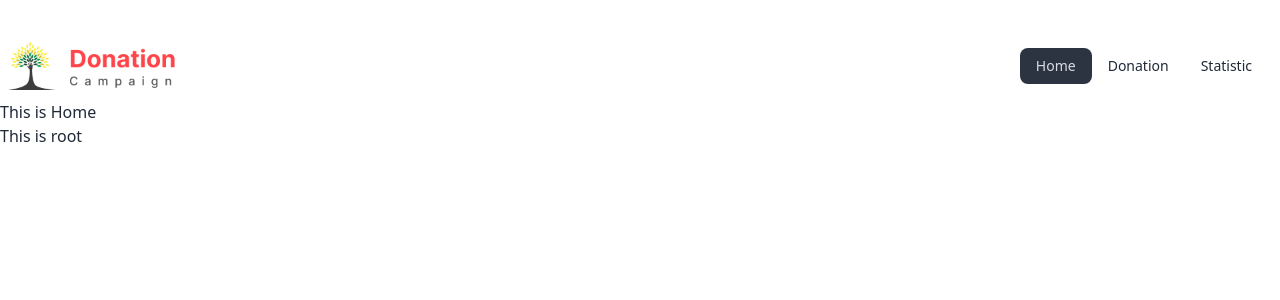
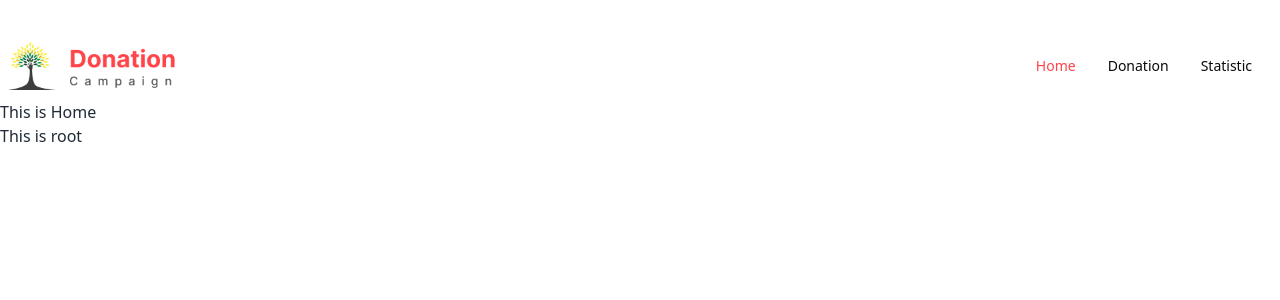
Before and after one commit to rintia/donation-campaign, a React (Vite) app: page / in a window 1280 px wide. Shown: the top 300 px of the page. Built offline with nearby package versions, Linux system fonts and the light colour scheme.

Commit message:
active link style added

```diff
--- a/src/Components/Navbar/Navbar.jsx
+++ b/src/Components/Navbar/Navbar.jsx
@@ -1,19 +1,32 @@
 import { NavLink } from "react-router-dom";
-
 const Navbar = () => {
     return (
-        <div className="navbar bg-base-100 mt-8">
+        <nav>
+            <div className="navbar bg-base-100 mt-8">
         <div className="flex-1">
           <img className="lg:w-2/12 md:w-3/12" src="../../../public/Logo.png" alt="" />
         </div>
         <div className="flex-none">
           <ul className="menu menu-horizontal px-1">
-            <li> <NavLink to='/' >Home</NavLink> </li>
-            <li> <NavLink to='/donation' >Donation</NavLink> </li>
-            <li> <NavLink to='/statistic' >Statistic</NavLink> </li>
+            <li> <NavLink style={({ isActive }) => ({
+            color: isActive ? '#FF444A' : '#0B0B0B',
+            background: '#FFFFFFF2',
+            })}
+             to='/' >Home</NavLink> </li>
+            <li> <NavLink  style={({ isActive }) => ({
+            color: isActive ? '#FF444A' : '#0B0B0B',
+            background: '#FFFFFFF2',
+        })}
+            to='/donation' >Donation</NavLink> </li>
+            <li> <NavLink   style={({ isActive }) => ({
+            color: isActive ? '#FF444A' : '#0B0B0B',
+            background: '#FFFFFFF2',
+        })}
+            to='/statistic' >Statistic</NavLink> </li>
           </ul>
         </div>
       </div>
+        </nav>
     );
 };
 
```
